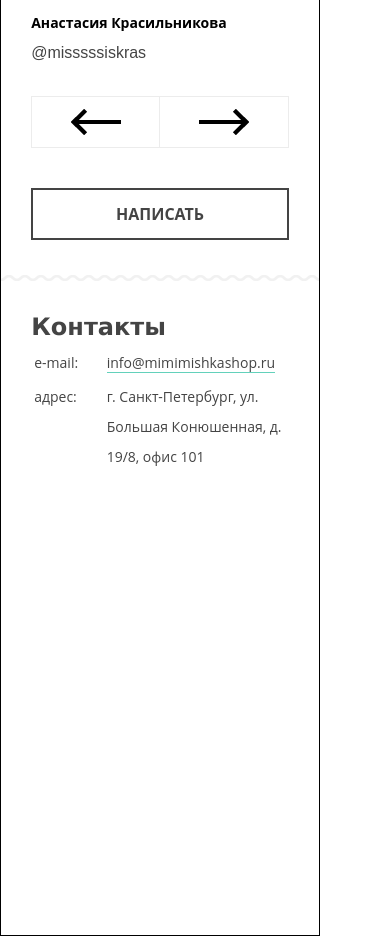
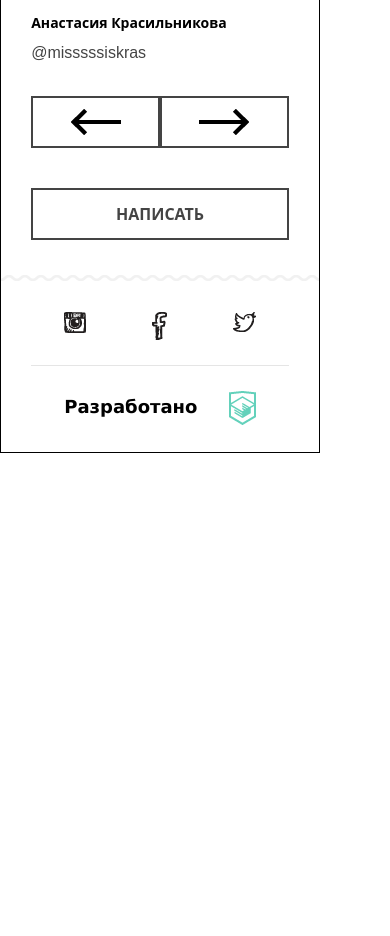
Before and after one commit to kalininilya/mishka, a website: page app/index.html in a window 390 px wide. Shown: the part 3007-3943 px from the top of the page. After the commit the page ends 3460 px from the top, so only its background shows below. Drawn offline with Linux system fonts and the light colour scheme.

Commit message:
footer added, mobile version finished

```diff
--- a/app/index.html
+++ b/app/index.html
@@ -124,7 +124,9 @@
       </ul>
       <div class="reviews">
         <span class="reviews__header">Отзывы</span>
-        <p class="user-review">Я молодая мама, но все равно фотографии не набирали и близко такого количества лайков, как у популярных инстамамочек. В отчаянии, я накупила аксессуаров и игрушек в Мишке и мои фотографии сразу стали более стильнее, а также набирают больше лайков!
+        <p class="user-review">Я молодая мама, но все равно фотографии не набирали и близко такого количества лайков, как у популярных инстамамочек.
+          В отчаянии, я накупила аксессуаров и игрушек в Мишке и мои фотографии сразу стали более стильнее, а также набирают
+          больше лайков!
         </p>
         <span class="user-review user-review__username">Анастасия Красильникова</span>
         <span class="user-revie user-review__twitter">@misssssiskras</span>
@@ -137,26 +139,37 @@
     </div>
     <div class="zigzag-line"></div>
   </section>
-  <section class="contacts">
-    <div class="wrapper">
-      <span class="contacts__header">Контакты</span>
-      <table class="table-contacts">
-        <tr>
-          <td class="table-contacts__email">e-mail:</td>
-          <td class="table-contacts__email-val"><span class="table-contacts__email-link">info@mimimishkashop.ru</span></td>
-        </tr>
-        <tr>
-          <td class="table-contacts__adress">адрес:</td>
-          <td>г. Санкт-Петербург, ул. Большая Конюшенная, д. 19/8, офис 101</td>
-        </tr>
-      </table>
-    </div>
-    <!-- <script type="text/javascript" charset="utf-8" async src="https://api-maps.yandex.ru/services/constructor/1.0/js/?sid=Z8FkgpHx39fJqpebqLXIBSyANGZKi98O&amp;width=100%&amp;height=460&amp;lang=ru_RU&amp;sourceType=constructor&amp;scroll=false"></script> -->
-    <script src="https://api-maps.yandex.ru/1.1/index.xml" type="text/javascript"></script>
 
 
-    <div id="YMapsID" style="height:460px"></div>
-  </section>
+  <footer class="main-footer">
+    <div class="wrapper">
+      <div class="social-icons-container">
+        <a href="#">
+          <div class="icon-social icon-social--insta"></div>
+        </a>
+        <a href="#">
+          <div class="icon-social icon-social--fb"></div>
+        </a>
+        <a href="#">
+          <div class="icon-social icon-social--twitter"></div>
+        </a>
+      </div>
+    </div>
+    <div class="wrapper">
+      <div class="divider divider--footer">
+      </div>
+    </div>
+    <div class="wrapper">
+      <div class="copyright">
+        <span>Разработано</span>
+        <a href="#">
+          <div class="icon-academy icon-academy--footer"></div>
+        </a>
+      </div>
+    </div>
+    </div>
+  </footer>
+
 
   <!--build:js js/main.min.js -->
 
@@ -164,8 +177,8 @@
   <script src="js/lib/another-library.js"></script>
   <script src="js/ya-map.js">
   </script>
-  <script src="js/main.js"></script>
-  <!-- endbuild -->
+<script src="js/main.js"></script>
+<!-- endbuild -->
 </body>
 
 </html>
--- a/app/scss/_featured.scss
+++ b/app/scss/_featured.scss
@@ -73,19 +73,6 @@
   line-height: 24px;
 }
 
-.btn {
-  cursor: pointer;
-  min-height: 52px;
-  width: 100%;
-  background-color: transparent;
-  border: 2px solid $grey;
-  color: $grey;
-  font-family: $tertiary-font, $main-ff;
-  font-size: 16px;
-  font-weight: 700;
-  line-height: 16px;
-  text-transform: uppercase;
-}
 
 .zigzag-line{
   height: 6px;
--- a/app/scss/_footer.scss
+++ b/app/scss/_footer.scss
@@ -0,0 +1,53 @@
+.social-icons-container{
+    display: flex;
+    justify-content: space-around;
+}
+
+.main-footer{
+    min-height: 140px;
+}
+.icon-social{
+    &--insta{
+        min-height:21px;
+        min-width:22px;
+        background: url("../images/insta.png") no-repeat;
+    }
+    &--fb{
+        min-height:28px;
+        min-width:15px;
+        background: url("../images/fb.png") no-repeat;
+    }
+    &--twitter{
+        min-height:20px;
+        min-width:23px;
+        background: url("../images/twitter.png") no-repeat;
+    }
+}
+
+.divider{
+    min-height: 1px;
+    width: 100%;
+    background-color: #e5e5e5;
+    &--footer{
+        margin-top: 25px;
+        margin-bottom: 25px;
+    }
+}
+
+.copyright{
+    font-family: $main-font, $main-ff;
+    font-size: 18px;
+    font-weight: 700;
+    text-align: center;
+}
+
+.icon-academy{
+    display: inline-block;
+    vertical-align: middle;
+    min-height: 34px;
+    min-width: 27px;
+    background: url("../images/htmlacademy.png") no-repeat;
+    &--footer{
+        margin-left: 25px;
+    }
+}
--- a/app/scss/main.scss
+++ b/app/scss/main.scss
@@ -24,3 +24,21 @@ body{
 #map{
   height: 460px;
 }
+
+.btn {
+  cursor: pointer;
+  min-height: 52px;
+  width: 100%;
+  background-color: transparent;
+  border: 2px solid $grey;
+  color: $grey;
+  font-family: $tertiary-font, $main-ff;
+  font-size: 16px;
+  font-weight: 700;
+  line-height: 16px;
+  text-transform: uppercase;
+  &--feedback{
+    margin-top: 40px;
+    margin-bottom: 40px;
+  }
+}
```
Also changed, not shown: app/css/main.css, app/images/fb.png (added), app/images/footer-divider.png (added), app/images/htmlacademy.png (added), app/images/insta.png (added), app/images/twitter.png (added), 1 other file.
